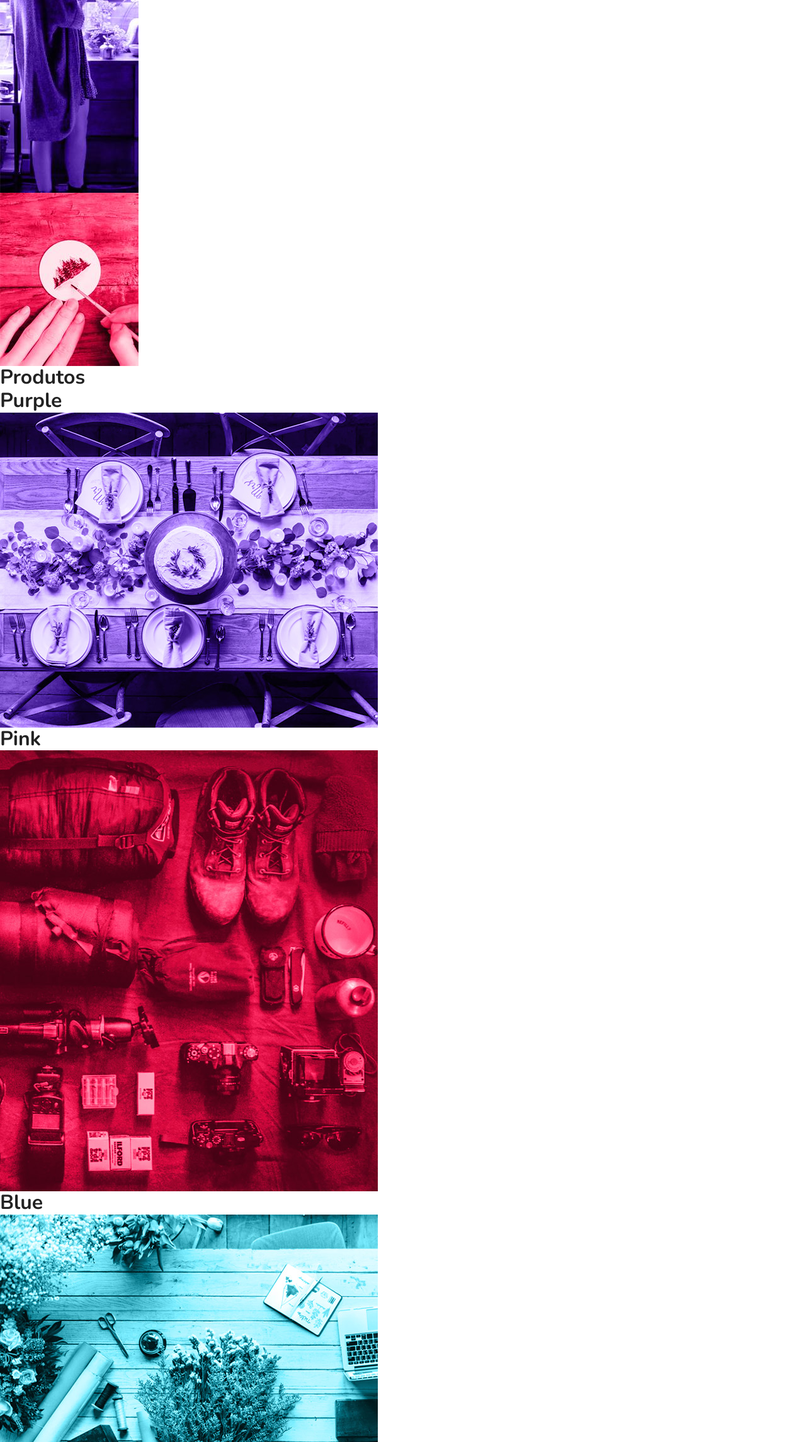
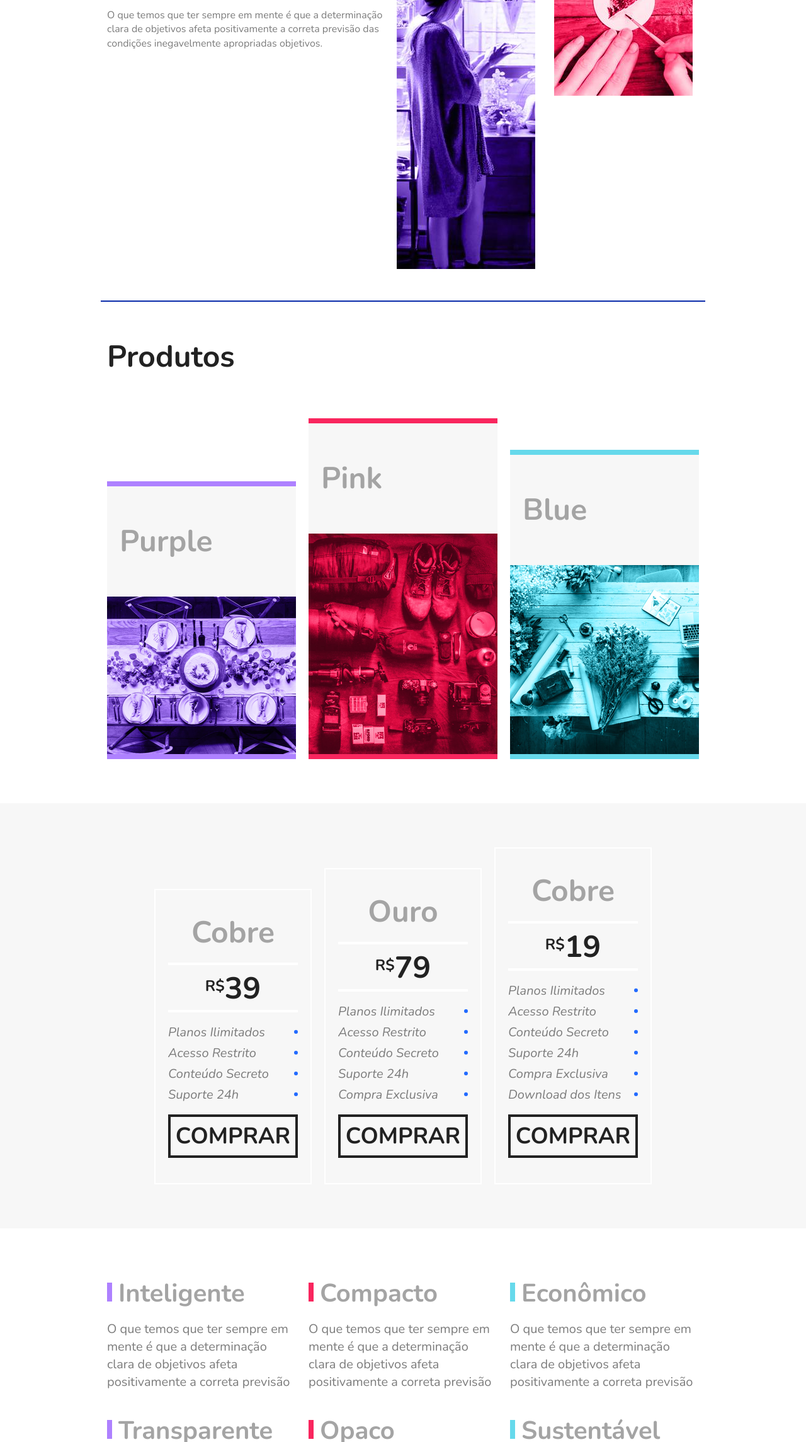
Before and after one commit to JoseAugustoValim/CSS-Flexbox, a plain HTML site: page index.html in a window 1280 px wide. Shown: the part 511-2800 px from the top of the page at 63% size. Drawn offline with nearby package versions, Linux system fonts and the light colour scheme.

Commit message:
feat: Adicionado seção de introducao, produtos, preco,qualidade, newsletter e footer

```diff
--- a/index.html
+++ b/index.html
@@ -59,16 +59,16 @@
     <section class="produtos" id="produtos">
       <h1>Produtos</h1>
       <div class="produtos__container">
-        <div class="produtos__item">
-          <h1>Purple</h1>
+        <div class="produtos__item purple">
+          <h2>Purple</h2>
           <img src="/img/produtos1.jpg" alt="produto1">
         </div>
-        <div class="produtos__item">
-          <h1>Pink</h1>
+        <div class="produtos__item pink">
+          <h2>Pink</h2>
           <img src="/img/produtos2.jpg" alt="produto2">
         </div>
-        <div class="produtos__item">
-          <h1>Blue</h1>
+        <div class="produtos__item blue">
+          <h2>Blue</h2>
           <img src="/img/produtos3.jpg" alt="produto2">
         </div>
       </div>
@@ -154,9 +154,10 @@
     </section>
 
     <section class="newsletter">
-      <div class="newsleter_info">
+      <div class="newsletter__info">
         <h1>Newsletter</h1>
         <p>assine e fique por dentro das novidades</p>
+      </div>
         <form class="newsletter__form">
           <input type="text" placeholder="Seu email">
           <button type="submit">Assinar</button>
--- a/style.css
+++ b/style.css
@@ -1,6 +1,7 @@
 :root {
   --cor-background-superinfo: #0a2baa;
   --cor-background-menu: #216aff;
+  --cor-background-produtos: #f7f7f7;
 }
 
 body {
@@ -11,18 +12,19 @@ body {
 .superinfo {
   background-color: var(--cor-background-superinfo);
   color: #ffffff;
-
 }
 
 .superinfo__info {
   display: flex;
   flex-wrap: wrap;
   justify-content: space-between;
-  max-width: 1903px;
+  margin: 0 auto;
+  max-width: 960px;
   padding-top: 20px;
 }
 
-.superinfo__info p, .superinfo__info a{
+.superinfo__info p,
+.superinfo__info a {
   margin: 0 10px 10px 10px;
 }
 
@@ -34,30 +36,337 @@ body {
   background: var(--cor-background-menu);
 }
 
-.menu_lista{
+.menu_lista {
   align-items: center;
   display: flex;
   margin: 0 auto;
-  max-width: 1903px;
+  max-width: 960px;
   padding: 15px 0;
   flex-wrap: wrap;
   justify-content: space-between;
 }
 
-.menu__logo a{
+.menu__logo a {
   color: white;
   font-size: 2.25em;
   font-weight: bold;
   margin: 0 10px;
 }
 
-.menu__nav ul{
+.menu__nav ul {
   display: flex;
   flex-wrap: wrap;
 }
 
-.menu__nav a{
+.menu__nav a {
+  color: white;
   display: block;
   font-size: 1.25em;
   margin-left: 10px;
 }
+
+.menu__nav a:hover {
+  color: var(--cor-background-superinfo);
+}
+
+.introducao {
+  font-size: 3em;
+  line-height: 1;
+  margin: 0 auto;
+  max-width: 960px;
+  padding: 60px 10px;
+}
+
+.sobre {
+  border-top: 2px solid #0a2baa;
+  border-top: 2px solid #0a2baa;
+  border-bottom: 2px solid #0a2baa;
+  border-bottom: 2px solid #0a2baa;
+  display: flex;
+  flex-direction: wrap;
+  margin: 0 auto;
+  max-width: 960px;
+  padding: 50px 0;
+}
+
+.sobre__info {
+  flex: 2 1 300px;
+  margin: 0 10px;
+}
+
+.sobre__info h1 {
+  font: 3em;
+  margin-bottom: 0.5em;
+}
+
+.sobre__info p {
+  color: #7c7c7c;
+  font: 1.25em;
+  line-height: 1.4;
+  margin-bottom: 1em;
+}
+
+.sobre__img {
+  flex: 1 1 160px;
+  margin: 0 10px;
+}
+
+.produtos {
+  margin: 60px auto;
+  max-width: 960px;
+}
+
+.produtos h1 {
+  font-size: 3em;
+  margin: 0 10px 60px 10px;
+}
+
+.produtos__container {
+  align-items: flex-end;
+  display: flex;
+  flex-wrap: wrap;
+}
+
+.produtos__item {
+  flex: 1 1 175px;
+  margin: 10px;
+}
+
+.produtos__item h2 {
+  background: var(--cor-background-produtos);
+  color: #a4a4a4;
+  font-size: 3em;
+  padding: 60px 20px;
+}
+
+.purple {
+  border-top: 8px solid #ae81ff;
+  border-bottom: 8px solid #ae81ff;
+}
+
+.pink {
+  border-top: 8px solid #f9265e;
+  border-bottom: 8px solid #f9265e;
+}
+
+.blue {
+  border-top: 8px solid #66d9eb;
+  border-bottom: 8px solid #66d9eb;
+}
+
+.preco {
+  align-items: flex-end;
+  background: #f7f7f7;
+  display: flex;
+  flex-wrap: wrap;
+  justify-content: center;
+  padding: 60px;
+}
+
+.preco__item {
+  flex: 1 1 160px;
+  border: 2px solid white;
+  margin: 10px;
+  padding: 20px;
+  max-width: 250px;
+}
+
+.preco__item h2 {
+  color: #a4a4a4;
+  font-size: 3em;
+  margin-top: 20px;
+  text-align: center;
+}
+
+.preco__item span {
+  border-top: 4px solid white;
+  border-bottom: 4px solid white;
+  display: block;
+  font-size: 3em;
+  font-weight: bold;
+  max-width: 300px;
+  margin: 20px auto;
+  padding: 10px 0 5px 0;
+  text-align: center;
+}
+
+.preco__item sup {
+  font-size: 1.5rem;
+}
+
+.preco__item ul {
+  color: #7c7c7c;
+  font-size: 1.25em;
+  font-style: italic;
+  max-width: 300px;
+  margin: 20px auto;
+}
+
+.preco__item li {
+  align-items: center;
+  display: flex;
+  justify-content: space-between;
+  margin-bottom: 10px;
+}
+
+.preco__item li::after {
+  background: var(--cor-background-menu);
+  border-radius: 50%;
+  content: "";
+  display: block;
+  height: 6px;
+  width: 6px;
+}
+
+.preco__item a {
+  border: 4px solid;
+  color: #222222;
+  display: block;
+  font-weight: bold;
+  font-size: 2.25em;
+  margin: 20px auto;
+  max-width: 300px;
+  padding: 10px 0;
+  text-align: center;
+  text-transform: uppercase;
+}
+
+@media (max-width: 800px) {
+  .preco {
+    padding-left: 10px;
+    padding-right: 10px;
+  }
+
+  .preco .preco__item:nth-child(3) {
+    order: -2;
+  }
+
+  .preco .preco__item:nth-child(2) {
+    order: -1;
+  }
+}
+
+.qualidade {
+  display: flex;
+  flex-wrap: wrap;
+  margin: 60px auto;
+  max-width: 960px;
+}
+
+.qualidade__item {
+  flex: 1 1 300px;
+  margin: 20px 10px;
+}
+
+.qualidade__item h2 {
+  color: #a4a4a4;
+  font-size: 2.5em;
+  margin-bottom: 20px;
+}
+
+.qualidade__item h2::before {
+  background: blue;
+  content: "";
+  display: inline-block;
+  height: 30px;
+  margin-right: 10px;
+  width: 8px;
+}
+
+.qualidade__item:nth-of-type(3n + 1) h2::before {
+  background: #ae81ff;
+}
+
+.qualidade__item:nth-of-type(3n + 2) h2::before {
+  background: #f9265e;
+}
+
+.qualidade__item:nth-of-type(3n + 3) h2::before {
+  background: #66d9eb;
+}
+
+.qualidade__item p {
+  color: #7c7c7c;
+  font-size: 1.25em;
+  line-height: 1.4;
+}
+
+.newsletter {
+  background: #f7f7f7;
+  display: flex;
+  flex-wrap: wrap;
+  padding: 60px calc((100% - 960px) / 2);
+}
+
+.newsletter__info {
+  flex: 1 1 240px;
+  margin: 0 10px;
+}
+
+.newsletter__info h1 {
+  color: #a4a4a4;
+  font-size: 3em;
+}
+
+.newsletter__info p {
+  color: #7c7c7c;
+  font-size: 1.25em;
+  font-style: italic;
+  margin-bottom: 10px;
+  max-width: 230px;
+}
+
+.newsletter-form {
+  align-self: center;
+  display: flex;
+  flex: 2 1 260px;
+  flex-wrap: wrap;
+  margin: 0 10px;
+}
+
+.newsletter__form input {
+  border: 4px solid #2c70ff;
+  border-radius: 0px;
+  background: transparent;
+  color: #7c7c7c;
+  flex: 3 1 260px;
+  font-size: 1.25em;
+  font-family: "Nunito";
+  font-style: italic;
+  margin: -4px;
+  padding: 15px 10px;
+}
+
+.newsletter__form button {
+  border: 1px solid #2c70ff;
+  color: white;
+  cursor: pointer;
+  background: #2c70ff;
+  flex: 1 1 260px;
+  font-family: "Nunito";
+  font-size: 1.75em;
+  font-weight: bold;
+  margin: 0px;
+  padding: 13px 10px 18px 0;
+  text-transform: uppercase;
+}
+
+@media (max-width: 600px) {
+  .newsletter-form button {
+    font-size: 1.5em;
+  }
+}
+
+.footer {
+  align-items: center;
+  background: var(--cor-background-menu);
+  display: flex;
+  height: 200px;
+}
+
+.footer p {
+  flex: 1;
+  font-size: 2.25em;
+  text-align: center;
+  color: #122ab2;
+}
```
